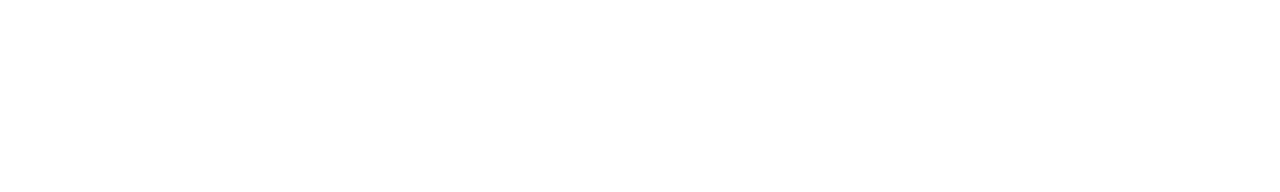
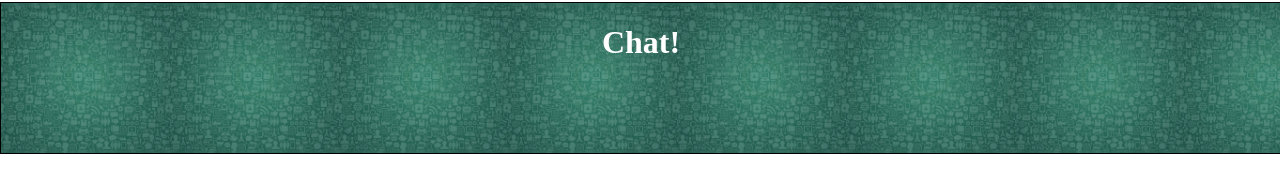
Before and after one commit to fbw-d09/uib-boxmodel-backgroundimages-dirkkrimpenfort, a website: page task-1/index.html in a window 1280 px wide. Drawn offline with nearby package versions, Linux system fonts and the light colour scheme.

Commit message:
Chat done

```diff
--- a/task-1/index.html
+++ b/task-1/index.html
@@ -6,10 +6,18 @@
     <meta http-equiv="X-UA-Compatible" content="ie=edge">
     <link rel="stylesheet" href="style.css">
     <title>What's your background?</title>
+    <link rel="stylesheet" href="style.css">
+    <link rel="stylesheet" href="https://cdnjs.cloudflare.com/ajax/libs/normalize/8.0.1/normalize.min.css">
+
 </head>
 <body>
     <header>
+
+        <div class="hauptbox box">
         <h1>Chat!</h1>
+
+        </div>
+    </div>
     </header>
 </body>
 </html>
--- a/task-1/style.css
+++ b/task-1/style.css
@@ -7,8 +7,27 @@ header {
     height: 30%;
 }
 
+.hauptbox{
+
+    margin-top: 2px;
+    display: block;
+    height: 300px;
+    width: 100%;
+    border: 0.5px solid black;
+
+}
+
 h1 {
+
     text-align: center;
     color: white;
     margin: 0;
 }
+
+
+
+.box {
+    background-image: url(/task-1/assets/background.jpg);
+    background-size: contain;
+    height: 150px;
+}
```
